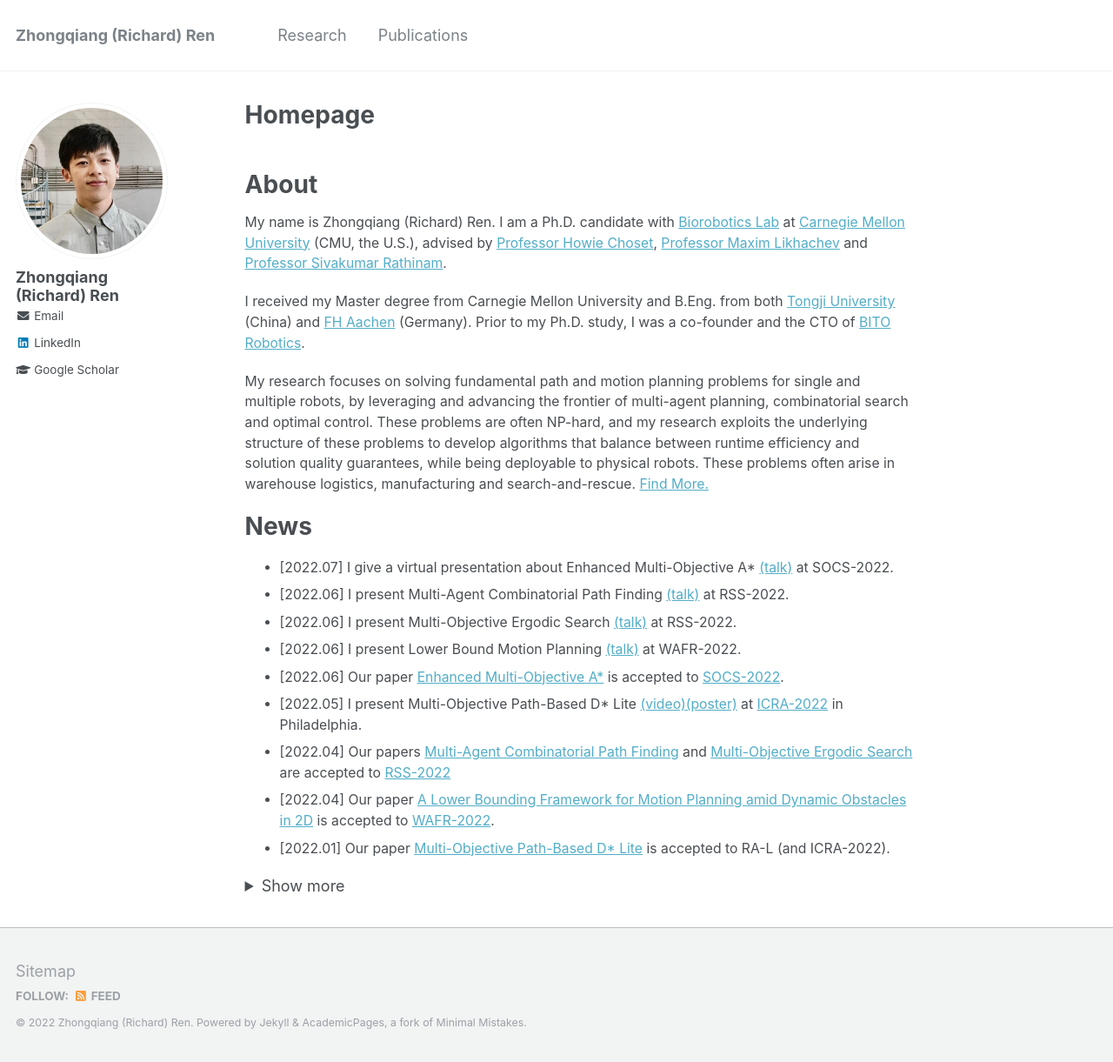
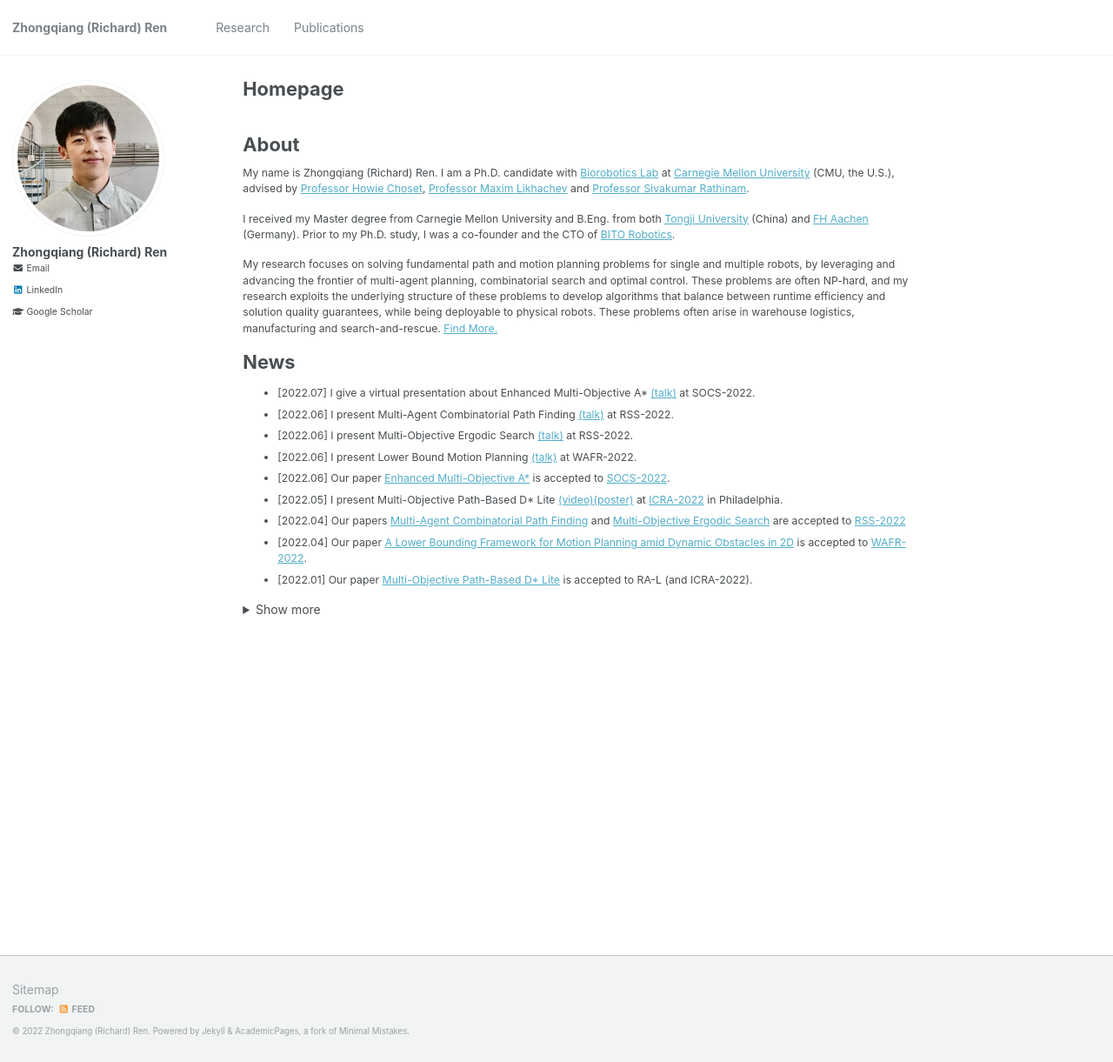
Before and after one commit to wonderren/wonderren.github.io, a Jekyll site: the page built from _pages/about.md, in a window 1280 px wide and 1221 px high. Shown: the whole window at 87% size. Built offline with Jekyll 4.4.1, drawn with Linux system fonts in a browser that asks for light colours.

Commit message:
font size change

```diff
--- a/_sass/_reset.scss
+++ b/_sass/_reset.scss
@@ -8,10 +8,10 @@
   /* apply a natural box layout model to all elements */
   box-sizing: border-box;
   background-color: $background-color;
-  font-size: 16px;
+  font-size: 12px;
 
   @include breakpoint($medium) {
-    font-size: 18px;
+    font-size: 14px;
   }
 
   -webkit-text-size-adjust: 100%;
--- a/_sass/_variables.scss
+++ b/_sass/_variables.scss
@@ -6,7 +6,7 @@
    Typography
    ========================================================================== */
 
-$doc-font-size              : 12;
+$doc-font-size              : 16;
 
 /* paragraph indention */
 $paragraph-indent           : false; // true, false (default)
```
